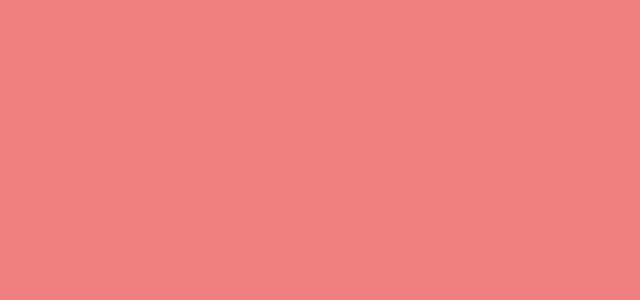
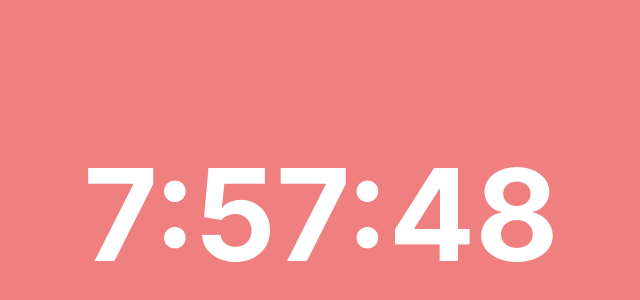
Before and after one commit to 2ITB-Dromtorp/SkoleOppgaver_2ITB, a React (Create React App) app in the folder react_intro/react_intro/: page / in a window 1280 px wide. Shown: the part 186-486 px from the top of the page, without its empty margins (319-959 px from the left). Built offline with nearby package versions, Linux system fonts and the light colour scheme.

Commit message:
Digital clock finished

```diff
--- a/react_intro/react_intro/src/App.css
+++ b/react_intro/react_intro/src/App.css
@@ -20,7 +20,7 @@
   flex-direction: column;
   align-items: center;
   justify-content: center;
-  font-size: calc(10px + 2vmin);
+  font-size: 4em;
   color: white;
 }
 
--- a/react_intro/react_intro/src/DigitialClock.js
+++ b/react_intro/react_intro/src/DigitialClock.js
@@ -1,4 +1,4 @@
-import { useState } from 'react';
+import { useState, useEffect } from 'react';
 
 export default function DigitalClock() {
 
@@ -9,15 +9,26 @@ export default function DigitalClock() {
 
     const [currentTime, newTime] = useState(new Date);
 
-    setInterval(() => {
+
+//useEffect fires when state change. Fire when renders.
+useEffect(() => {
+
+    const myInterval = setInterval(() => {
+
         newTime(new Date);
+
     }, 1000);
+
+    return () => clearInterval(myInterval);
+
+
+});
 
     return (
         <div className="App">
             <header className="App-header">
 
-            <h1> {console.log(currentTime)} </h1>
+            <h1> {currentTime.getHours()}:{currentTime.getMinutes()}:{currentTime.getSeconds()} {console.log(currentTime)} </h1>
 
             </header>
         </div>
```
